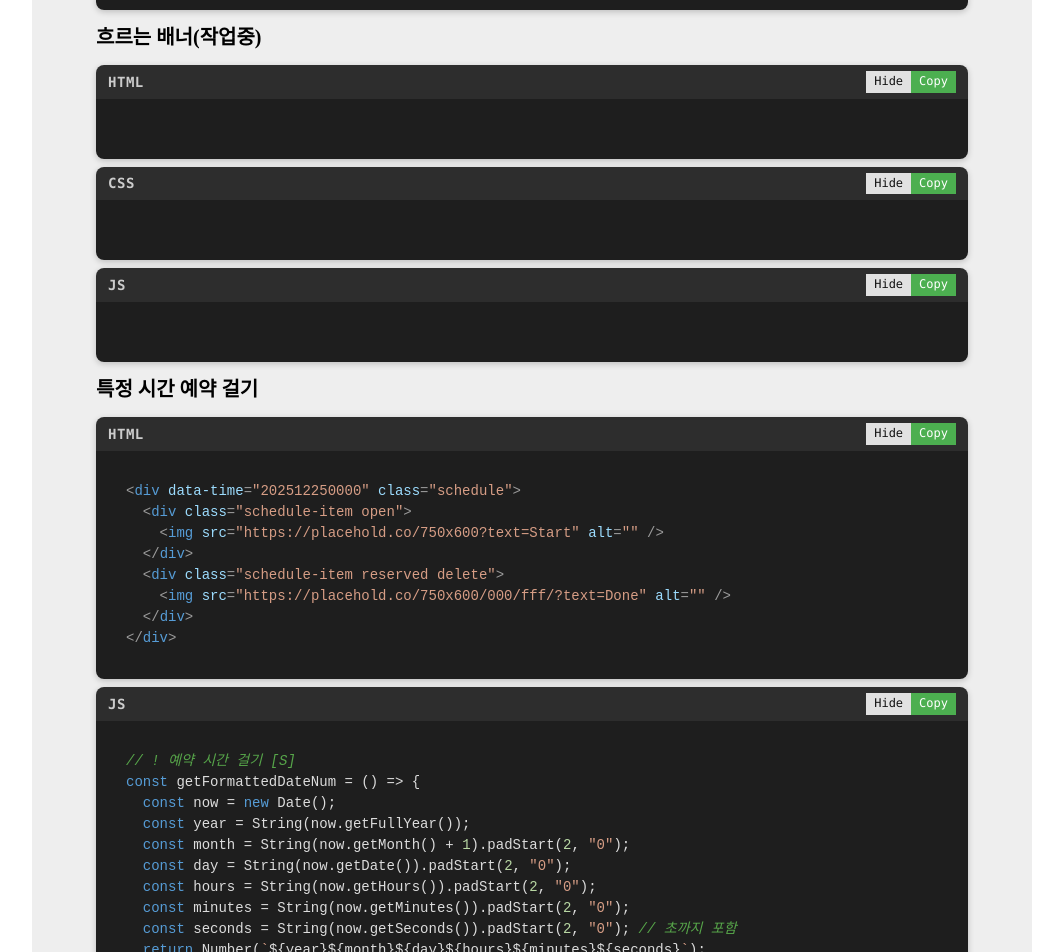
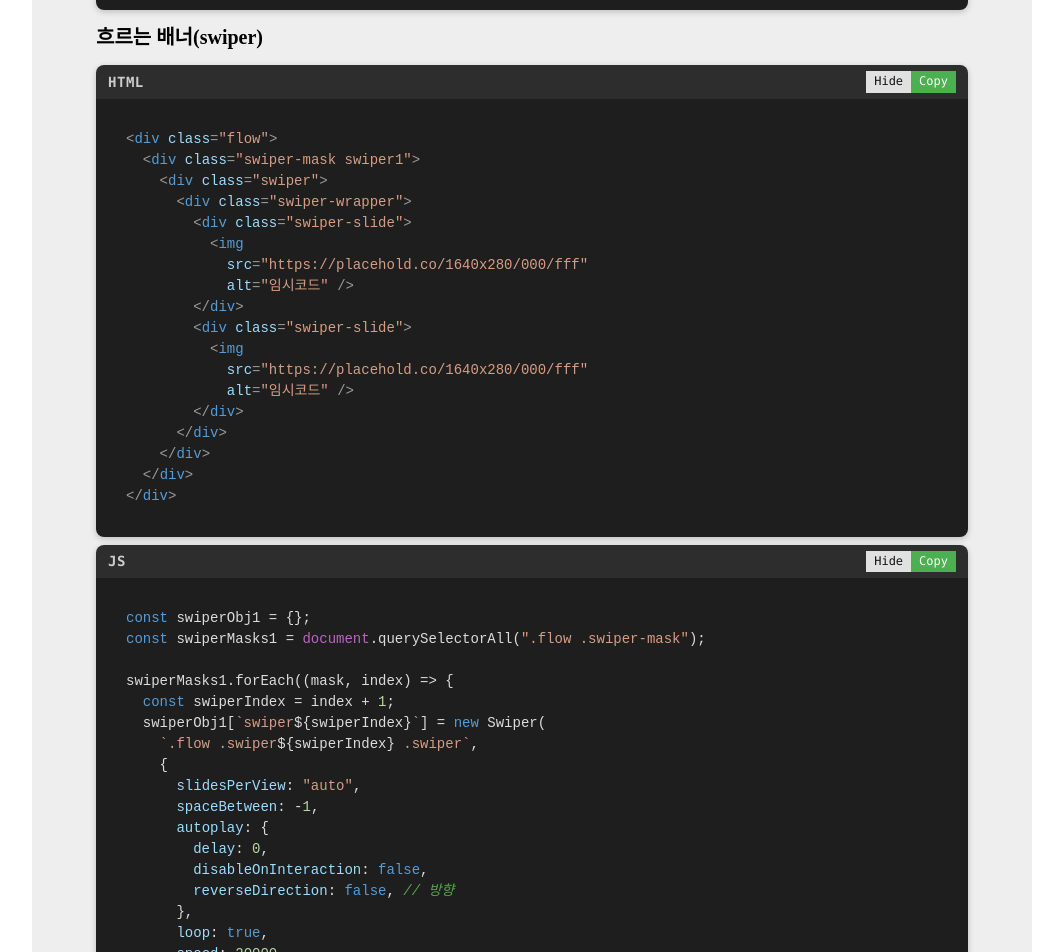
Before and after one commit to sangyeop0529/Px-to-Vw, a React (Vite) app: page / in a window 1280 px wide. Shown: the part 5896-6848 px from the top of the page, without its empty margins (108-1171 px from the left). Built offline with nearby package versions, Linux system fonts and the light colour scheme.

Commit message:
흐르는배너 추가

```diff
--- a/src/codes/codeExamples.ts
+++ b/src/codes/codeExamples.ts
@@ -265,22 +265,71 @@ swiperMasks.forEach((mask, index) => {
     ],
     [
       {
-        id: "flow-banner-1",
-        title: "흐르는 배너(작업중)",
+        id: "flow-banner-swiper-1",
+        title: "흐르는 배너(swiper)",
         type: "HTML",
-        code: ``,
+        code: `<div class="flow">
+  <div class="swiper-mask swiper1">
+    <div class="swiper">
+      <div class="swiper-wrapper">
+        <div class="swiper-slide">
+          <img
+            src="https://placehold.co/1640x280/000/fff"
+            alt="임시코드" />
+        </div>
+        <div class="swiper-slide">
+          <img
+            src="https://placehold.co/1640x280/000/fff"
+            alt="임시코드" />
+        </div>
+      </div>
+    </div>
+  </div>
+</div>`,
       },
       {
-        id: "flow-banner-2",
+        id: "flow-banner-swiper-2",
+        title: "",
+        type: "JS",
+        code: `const swiperObj1 = {};
+const swiperMasks1 = document.querySelectorAll(".flow .swiper-mask");
+
+swiperMasks1.forEach((mask, index) => {
+  const swiperIndex = index + 1;
+  swiperObj1[\`swiper\${swiperIndex}\`] = new Swiper(
+    \`.flow .swiper\${swiperIndex} .swiper\`,
+    {
+      slidesPerView: "auto",
+      spaceBetween: -1,
+      autoplay: {
+        delay: 0,
+        disableOnInteraction: false,
+        reverseDirection: false, // 방향
+      },
+      loop: true,
+      speed: 20000,
+      observer: true,
+      observeParents: true,
+      mousewheel: false,
+      simulateTouch: false,
+      pauseOnMouseEnter: false,
+      allowTouchMove: false,
+      grabCursor: false,
+    }
+  );
+});`,
+      },
+      {
+        id: "flow-banner-swiper-3",
         title: "",
         type: "CSS",
-        code: ``,
-      },
-      {
-        id: "flow-banner-3",
-        title: "",
-        type: "JS",
-        code: ``,
+        code: `.flow .swiper-wrapper {
+  transition-timing-function: linear !important;
+}
+.flow .swiper-wrapper .swiper-slide {
+  /* 이미지의 가로값 계산 */
+  width: clamp(820px, 218.6666vw, 1640px);
+}`,
       },
     ],
     [
```
